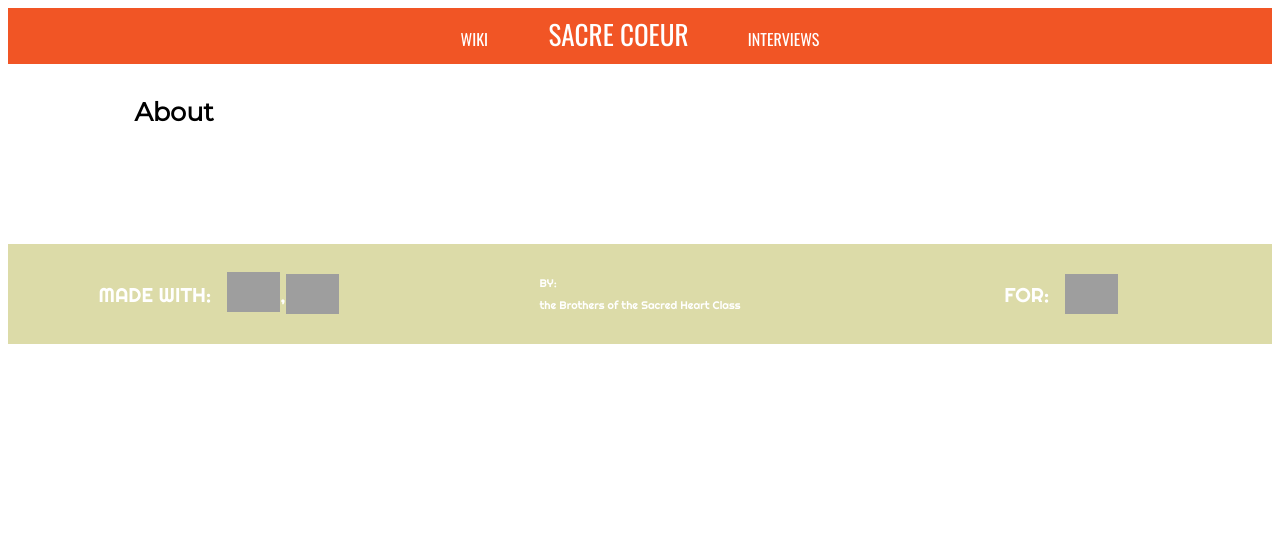
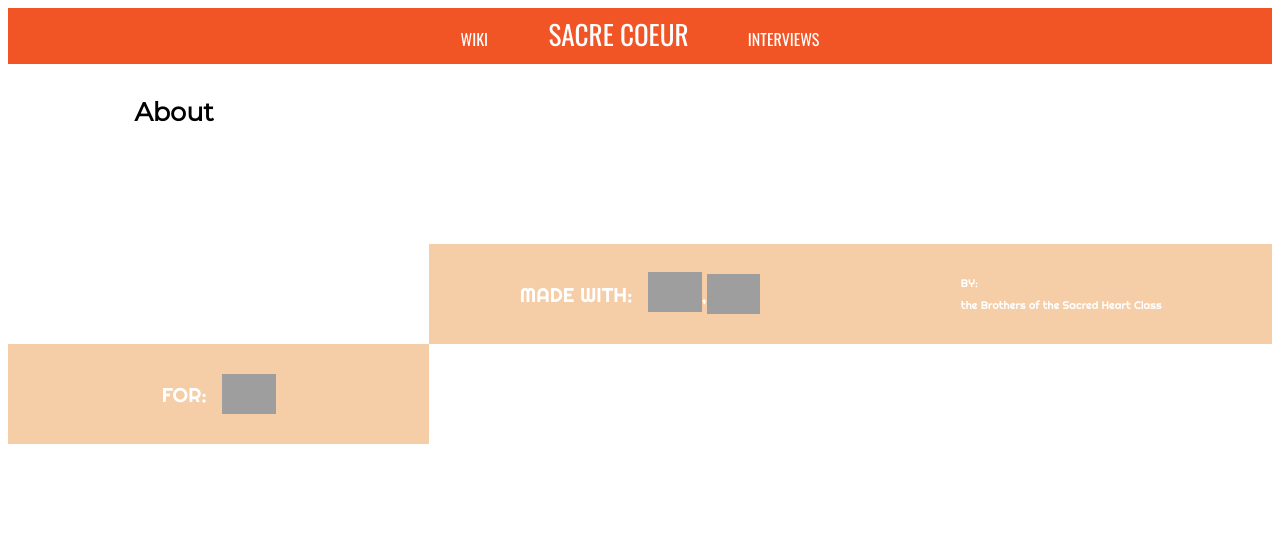
Before and after one commit to KevOubre/MetalMan, a website: page src/template/home.html in a window 1280 px wide. Drawn offline with nearby package versions, Linux system fonts and the light colour scheme; files that its build step writes are made by us from their sources; grey boxes are pictures that could not be loaded; a web font is replaced by a local one.

Commit message:
messed with footer

```diff
--- a/src/assets/css/footer_style.css
+++ b/src/assets/css/footer_style.css
@@ -16,7 +16,7 @@
   .sidebar-left,
   .sidebar-right,
   .sidebar-middle{
-    background: #DCDBA8;
+    background: #F5CDA7;
     color:white;
     padding: 0;
     clear: all;
--- a/src/partials/footer.html
+++ b/src/partials/footer.html
@@ -1,8 +1,7 @@
-<footer>
+<footer class="grid">
 <link href="https://fonts.googleapis.com/css?family=Anton|Poor+Story|Righteous|Shadows+Into+Light|Teko|Varela+Round" rel="stylesheet">
 
 
-<div class="grid">
 
 
   <span class="sidebar-left">
@@ -23,7 +22,7 @@
   </span>
 
 
-</div>
+
 </footer>
 </body>
 </html>
```
